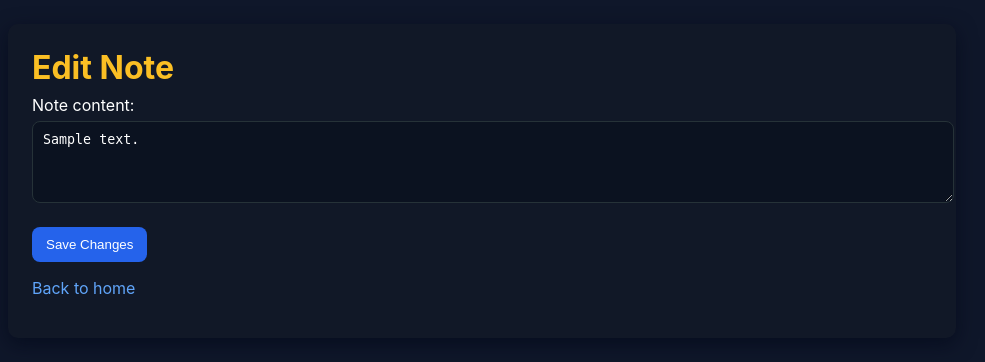
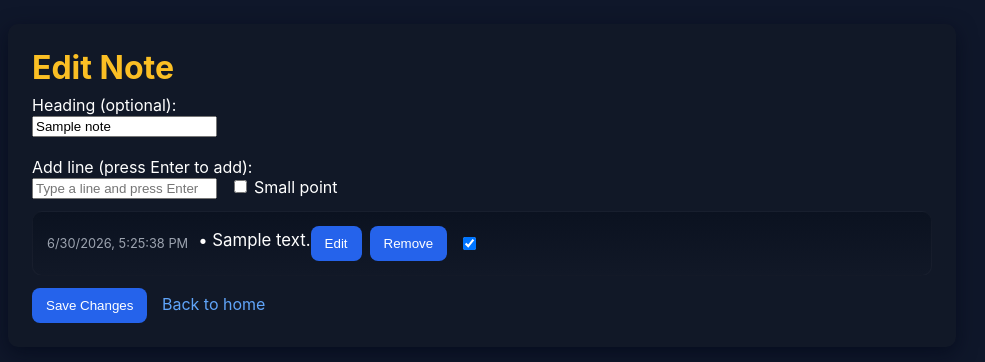
Before and after one commit to fathimaabinthmohd-png/notes, a Flask app: page /edit/1 in a window 1280 px wide. Shown: the top 362 px of the page, without its empty margins (158-1143 px from the left). Run offline with Flask 3, Linux system fonts and the light colour scheme; tables that the repository leaves empty hold one stand-in row (values such as "Sample post").

Commit message:
updated with better features

```diff
--- a/app.py
+++ b/app.py
@@ -19,13 +19,27 @@ db = SQLAlchemy(app)
 
 class Note(db.Model):
     id = db.Column(db.Integer, primary_key=True)
-    content = db.Column(db.Text, nullable=False)
+    heading = db.Column(db.String(200), nullable=True)
     created_at = db.Column(db.DateTime, nullable=False, default=datetime.utcnow)
     updated_at = db.Column(db.DateTime, nullable=False, default=datetime.utcnow, onupdate=datetime.utcnow)
 
     def __repr__(self):
-        return f"<Note {self.id}: {self.content[:20]}>"
+        return f"<Note {self.id}: {self.heading or self.id}>"
 
+
+class NoteLine(db.Model):
+    id = db.Column(db.Integer, primary_key=True)
+    note_id = db.Column(db.Integer, db.ForeignKey('note.id'), nullable=False)
+    content = db.Column(db.Text, nullable=False)
+    position = db.Column(db.Integer, nullable=False, default=0)
+    is_point = db.Column(db.Boolean, nullable=False, default=False)
+    created_at = db.Column(db.DateTime, nullable=False, default=datetime.utcnow)
+    updated_at = db.Column(db.DateTime, nullable=False, default=datetime.utcnow, onupdate=datetime.utcnow)
+
+    note = db.relationship('Note', backref=db.backref('lines', cascade='all, delete-orphan', order_by='NoteLine.position'))
+
+    def __repr__(self):
+        return f"<Line {self.id} (Note {self.note_id}): {self.content[:20]}>"
 with app.app_context():
     db.create_all()
 
@@ -41,10 +55,25 @@ def index():
 def add_note():
     """Handle adding a new note via a form."""
     if request.method == 'POST':
-        note_content = request.form.get('content', '').strip()
-        if note_content:
-            n = Note(content=note_content)
+        heading = request.form.get('heading', '').strip()
+        # support both names: lines[] or lines
+        lines = request.form.getlist('lines[]') or request.form.getlist('lines')
+        points = request.form.getlist('points[]') or request.form.getlist('points')
+        if lines:
+            n = Note(heading=heading or None)
             db.session.add(n)
+            db.session.flush()
+            for i, text in enumerate(lines):
+                text = (text or '').strip()
+                if not text:
+                    continue
+                is_point = False
+                try:
+                    is_point = (points[i] == 'on')
+                except Exception:
+                    is_point = False
+                ln = NoteLine(note_id=n.id, content=text, position=i, is_point=is_point)
+                db.session.add(ln)
             db.session.commit()
         return redirect(url_for('index'))
     return render_template('add.html')
@@ -58,11 +87,26 @@ def edit_note(note_id):
         return redirect(url_for('index'))
 
     if request.method == 'POST':
-        new_content = request.form.get('content', '').strip()
-        if new_content:
-            note.content = new_content
-            note.updated_at = datetime.utcnow()
-            db.session.commit()
+        heading = request.form.get('heading', '').strip()
+        lines = request.form.getlist('lines[]') or request.form.getlist('lines')
+        points = request.form.getlist('points[]') or request.form.getlist('points')
+        note.heading = heading or None
+        # replace existing lines
+        NoteLine.query.filter_by(note_id=note.id).delete()
+        db.session.flush()
+        for i, text in enumerate(lines):
+            text = (text or '').strip()
+            if not text:
+                continue
+            is_point = False
+            try:
+                is_point = (points[i] == 'on')
+            except Exception:
+                is_point = False
+            ln = NoteLine(note_id=note.id, content=text, position=i, is_point=is_point)
+            db.session.add(ln)
+        note.updated_at = datetime.utcnow()
+        db.session.commit()
         return redirect(url_for('index'))
 
     return render_template('add.html', note=note, edit=True)
@@ -86,5 +130,18 @@ def clear_notes():
     return redirect(url_for('index'))
 
 
+@app.route('/delete_line/<int:line_id>', methods=['POST'])
+def delete_line(line_id):
+    ln = NoteLine.query.get(line_id)
+    note_id = None
+    if ln:
+        note_id = ln.note_id
+        db.session.delete(ln)
+        db.session.commit()
+    if note_id:
+        return redirect(url_for('edit_note', note_id=note_id))
+    return redirect(url_for('index'))
+
+
 if __name__ == '__main__':
     app.run(debug=True)
--- a/static/style.css
+++ b/static/style.css
@@ -44,10 +44,16 @@ input[type="submit"]:hover, button:hover{ background:#1d4ed8 }
 .action-link { color:var(--highlight); text-decoration:none }
 .action-link:hover { text-decoration:underline }
 
+.note-heading { font-size:1.1rem; display:block }
+.note-lines { margin-top:10px }
+.note-item-line { display:flex; gap:12px; align-items:flex-start; padding:6px 0; border-bottom:1px dashed rgba(255,255,255,0.03) }
+.line-time { width:160px; color:var(--muted); font-size:0.85rem }
+.line-content { flex:1 }
+
 form.inline { display:inline }
 
 @media (min-width:720px){
-  .note-item{ flex-direction:row; align-items:center }
+  .note-item{ flex-direction:column; align-items:flex-start }
   .note-content{ flex:1 }
   .note-meta{ margin-left:12px }
 }
--- a/templates/add.html
+++ b/templates/add.html
@@ -8,12 +8,125 @@
 <body>
     <div class="container">
         <h1>{% if edit %}Edit Note{% else %}Add a New Note{% endif %}</h1>
-        <form method="POST" action="{% if edit %}{{ url_for('edit_note', note_id=note.id) }}{% else %}{{ url_for('add_note') }}{% endif %}">
-            <label for="content">Note content:</label><br>
-            <textarea id="content" name="content" rows="4" cols="50" required>{% if note %}{{ note.content }}{% endif %}</textarea><br><br>
-            <input type="submit" value="{% if edit %}Save Changes{% else %}Add Note{% endif %}">
+        <form id="noteForm" method="POST" action="{% if edit %}{{ url_for('edit_note', note_id=note.id) }}{% else %}{{ url_for('add_note') }}{% endif %}">
+            <label for="heading">Heading (optional):</label><br>
+            <input id="heading" name="heading" value="{% if note %}{{ note.heading }}{% endif %}" placeholder="Enter heading"><br><br>
+
+            <label for="newLine">Add line (press Enter to add):</label><br>
+            <input id="newLine" type="text" placeholder="Type a line and press Enter">
+            <label style="margin-left:8px"><input id="newPoint" type="checkbox"> Small point</label>
+
+            <ul id="linesList" class="note-list" style="margin-top:12px"></ul>
+
+            <div style="margin-top:12px">
+                <input type="submit" value="{% if edit %}Save Changes{% else %}Add Note{% endif %}" class="btn">
+                <a href="{{ url_for('index') }}" style="margin-left:10px">Back to home</a>
+            </div>
         </form>
-        <p><a href="{{ url_for('index') }}">Back to home</a></p>
     </div>
+
+    <script>
+    // Manage lines in the client and submit them as hidden inputs named lines[] and points[]
+    const newLine = document.getElementById('newLine');
+    const newPoint = document.getElementById('newPoint');
+    const linesList = document.getElementById('linesList');
+    const form = document.getElementById('noteForm');
+
+    function addLineToList(text, is_point=false, lineId=null){
+        const li = document.createElement('li');
+        li.className = 'note-item';
+        li.dataset.content = text;
+        if(lineId) li.dataset.lineId = lineId;
+
+        const left = document.createElement('div');
+        left.className = 'note-left';
+        left.textContent = new Date().toLocaleString();
+        left.style.fontSize = '0.8rem';
+        left.style.color = '#9ca3af';
+        left.style.marginRight = '10px';
+
+        const content = document.createElement('div');
+        content.className = 'note-content';
+        content.textContent = (is_point? '• ' : '') + text;
+
+        const actions = document.createElement('div');
+        actions.className = 'note-actions';
+
+        const editBtn = document.createElement('button');
+        editBtn.type = 'button';
+        editBtn.textContent = 'Edit';
+        editBtn.className = 'btn';
+        editBtn.onclick = () => {
+            newLine.value = text;
+            newPoint.checked = is_point;
+            // remove current item so user can press Enter to re-add
+            li.remove();
+        };
+
+        const delBtn = document.createElement('button');
+        delBtn.type = 'button';
+        delBtn.textContent = 'Remove';
+        delBtn.onclick = () => li.remove();
+
+        const pointChk = document.createElement('input');
+        pointChk.type = 'checkbox';
+        pointChk.checked = is_point;
+        pointChk.style.marginLeft = '8px';
+
+        actions.appendChild(editBtn);
+        actions.appendChild(delBtn);
+        actions.appendChild(pointChk);
+
+        const row = document.createElement('div');
+        row.style.display = 'flex';
+        row.style.alignItems = 'center';
+        row.appendChild(left);
+        row.appendChild(content);
+        row.appendChild(actions);
+
+        li.appendChild(row);
+        linesList.appendChild(li);
+    }
+
+    newLine.addEventListener('keydown', function(e){
+        if(e.key === 'Enter'){
+            e.preventDefault();
+            const text = newLine.value.trim();
+            if(!text) return;
+            addLineToList(text, newPoint.checked);
+            newLine.value = '';
+            newPoint.checked = false;
+        }
+    });
+
+    form.addEventListener('submit', function(e){
+        // remove existing hidden inputs
+        Array.from(document.querySelectorAll('input[name="lines[]"]')).forEach(n=>n.remove());
+        Array.from(document.querySelectorAll('input[name="points[]"]')).forEach(n=>n.remove());
+        // create hidden inputs for each line
+        const items = Array.from(linesList.querySelectorAll('li'));
+        items.forEach((li, idx)=>{
+            const text = li.dataset.content || li.querySelector('.note-content').textContent.replace(/^•\s*/,'');
+            const isPoint = li.querySelector('input[type="checkbox"]')?.checked ? 'on' : '';
+            const hi = document.createElement('input');
+            hi.type = 'hidden';
+            hi.name = 'lines[]';
+            hi.value = text;
+            form.appendChild(hi);
+            const hp = document.createElement('input');
+            hp.type = 'hidden';
+            hp.name = 'points[]';
+            hp.value = isPoint;
+            form.appendChild(hp);
+        });
+    });
+
+    // if editing, prepopulate existing lines
+    {% if edit and note and note.lines %}
+        {% for line in note.lines %}
+            addLineToList({{ line.content | tojson }}, {{ 'true' if line.is_point else 'false' }}, {{ line.id }});
+        {% endfor %}
+    {% endif %}
+    </script>
 </body>
 </html>
```
Also changed, not shown: templates/index.html (+19 -7 lines), tests/test_app.py (+22 -14 lines), instance/app.db.
